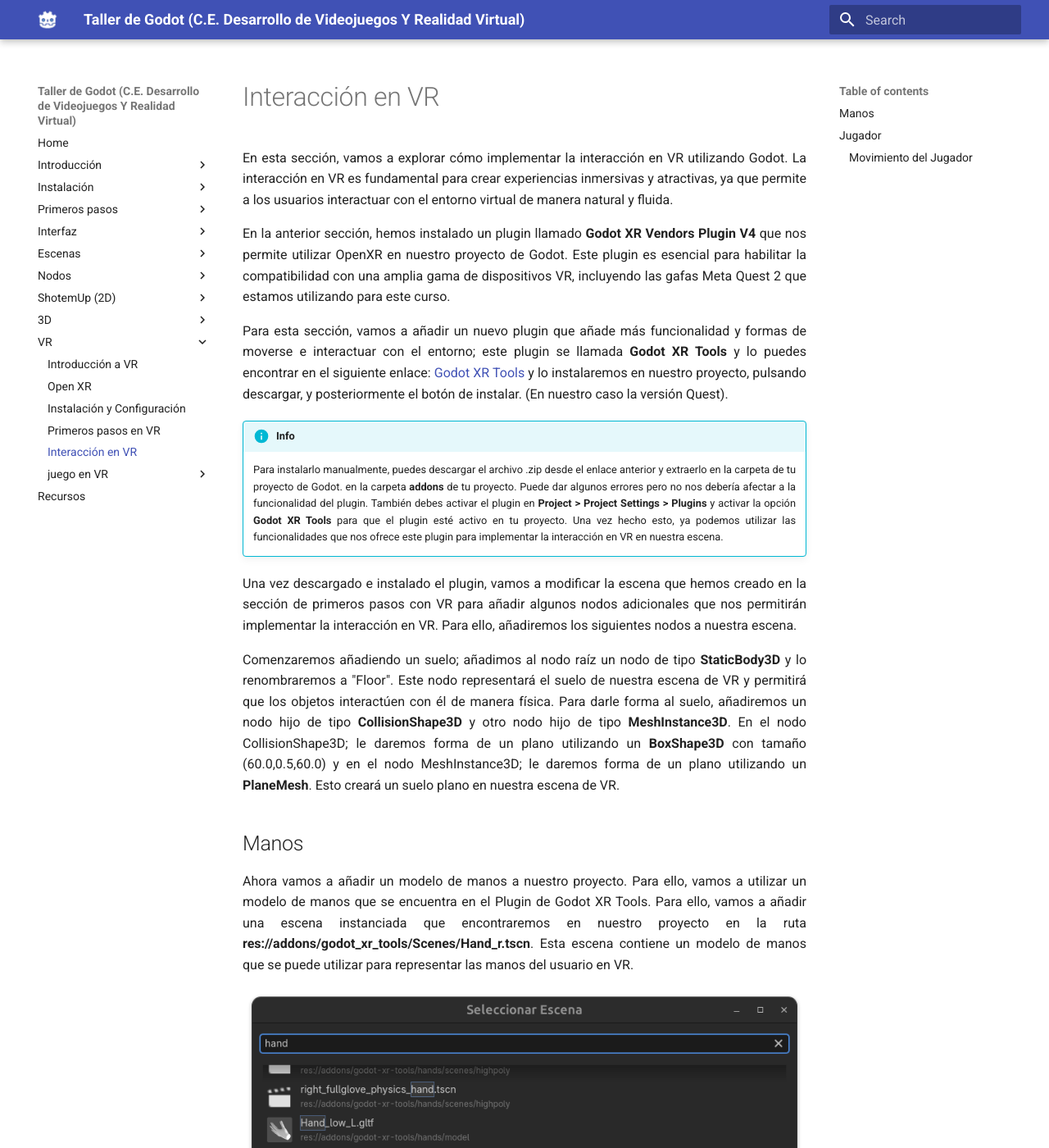
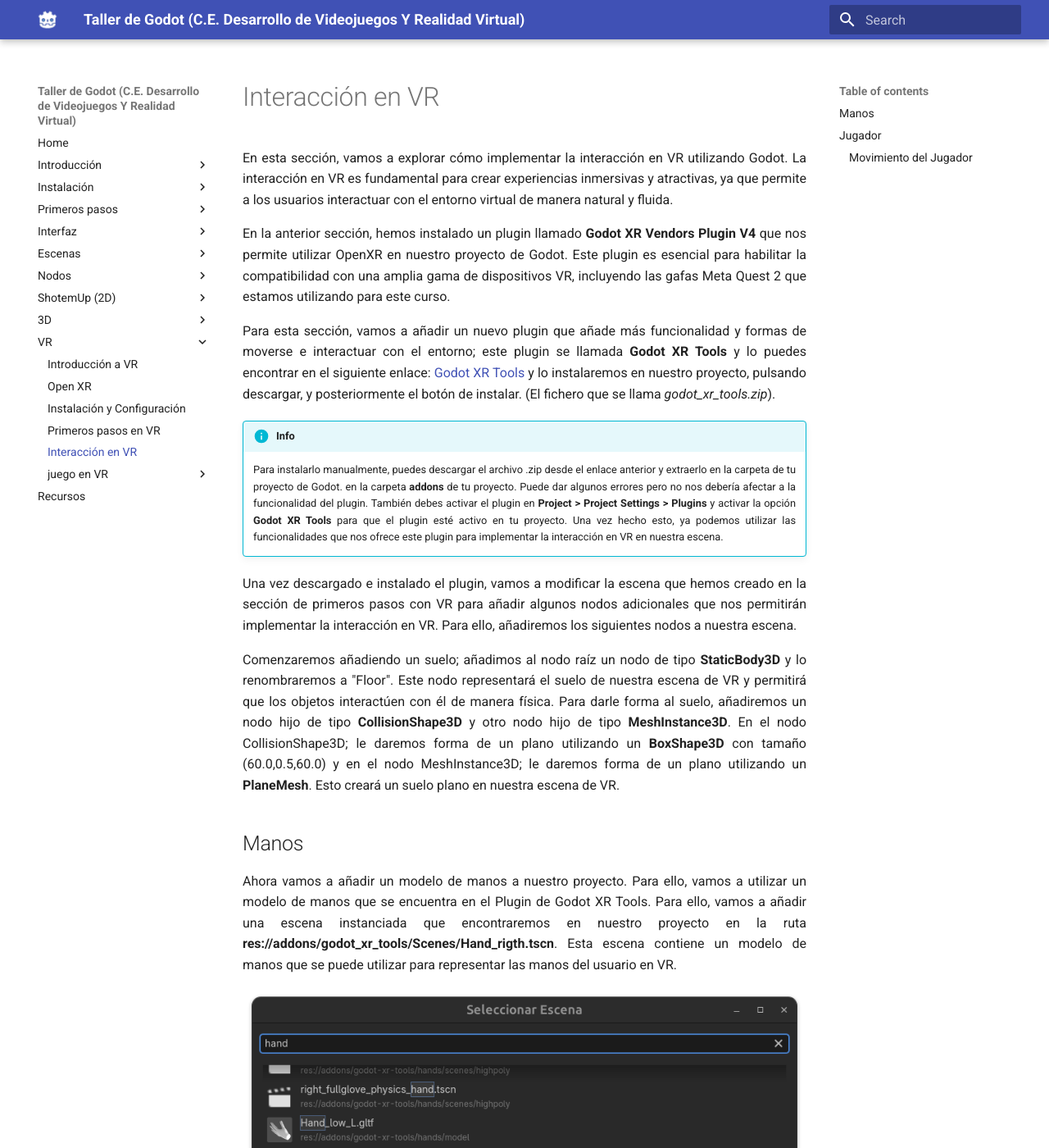
Before and after one commit to makeclassicgames/godotosc2025, an MkDocs documentation site: the page built from docs/vr/interaction_vr.md, in a window 1280 px wide and 1400 px high. Shown: the whole window at 82% size. Built offline with MkDocs 1.6.1 and Material for MkDocs 9.7.7, drawn with Linux system fonts in a browser that asks for light colours.

```diff
--- a/docs/vr/interaction_vr.md
+++ b/docs/vr/interaction_vr.md
@@ -4,7 +4,7 @@ En esta sección, vamos a explorar cómo implementar la interacción en VR utili
 
 En la anterior sección, hemos instalado un plugin llamado **Godot XR Vendors Plugin V4** que nos permite utilizar OpenXR en nuestro proyecto de Godot. Este plugin es esencial para habilitar la compatibilidad con una amplia gama de dispositivos VR, incluyendo las gafas Meta Quest 2 que estamos utilizando para este curso.
 
-Para esta sección, vamos a añadir un nuevo plugin que añade más funcionalidad y formas de moverse e interactuar con el entorno; este plugin se llamada **Godot XR Tools** y lo puedes encontrar en el siguiente enlace: [Godot XR Tools](https://github.com/GodotVR/godot-xr-tools/releases) y lo instalaremos en nuestro proyecto, pulsando descargar, y posteriormente el botón de instalar. (En nuestro caso la versión Quest).
+Para esta sección, vamos a añadir un nuevo plugin que añade más funcionalidad y formas de moverse e interactuar con el entorno; este plugin se llamada **Godot XR Tools** y lo puedes encontrar en el siguiente enlace: [Godot XR Tools](https://github.com/GodotVR/godot-xr-tools/releases) y lo instalaremos en nuestro proyecto, pulsando descargar, y posteriormente el botón de instalar. (El fichero que se llama _godot_xr_tools.zip_).
 
 !!! info
     Para instalarlo manualmente, puedes descargar el archivo .zip desde el enlace anterior y extraerlo en la carpeta de tu proyecto de Godot. en la carpeta **addons** de tu proyecto. Puede dar algunos errores pero no nos debería afectar a la funcionalidad del plugin. También debes activar el plugin en **Project > Project Settings > Plugins** y activar la opción **Godot XR Tools** para que el plugin esté activo en tu proyecto. Una vez hecho esto, ya podemos utilizar las funcionalidades que nos ofrece este plugin para implementar la interacción en VR en nuestra escena.
@@ -16,7 +16,7 @@ Comenzaremos añadiendo un suelo; añadimos al nodo raíz un nodo de tipo **Stat
 
 ## Manos
 
-Ahora vamos a añadir un modelo de manos a nuestro proyecto. Para ello, vamos a utilizar un modelo de manos que se encuentra en el Plugin de Godot XR Tools. Para ello, vamos a añadir una escena instanciada que encontraremos en nuestro proyecto en la ruta **res://addons/godot_xr_tools/Scenes/Hand_r.tscn**. Esta escena contiene un modelo de manos que se puede utilizar para representar las manos del usuario en VR.
+Ahora vamos a añadir un modelo de manos a nuestro proyecto. Para ello, vamos a utilizar un modelo de manos que se encuentra en el Plugin de Godot XR Tools. Para ello, vamos a añadir una escena instanciada que encontraremos en nuestro proyecto en la ruta **res://addons/godot_xr_tools/Scenes/Hand_rigth.tscn**. Esta escena contiene un modelo de manos que se puede utilizar para representar las manos del usuario en VR.
 
 ![Manos en VR](../img/manos.png)
 
```
Also changed, not shown: docs/vr/room.md (+3 -0 lines).
